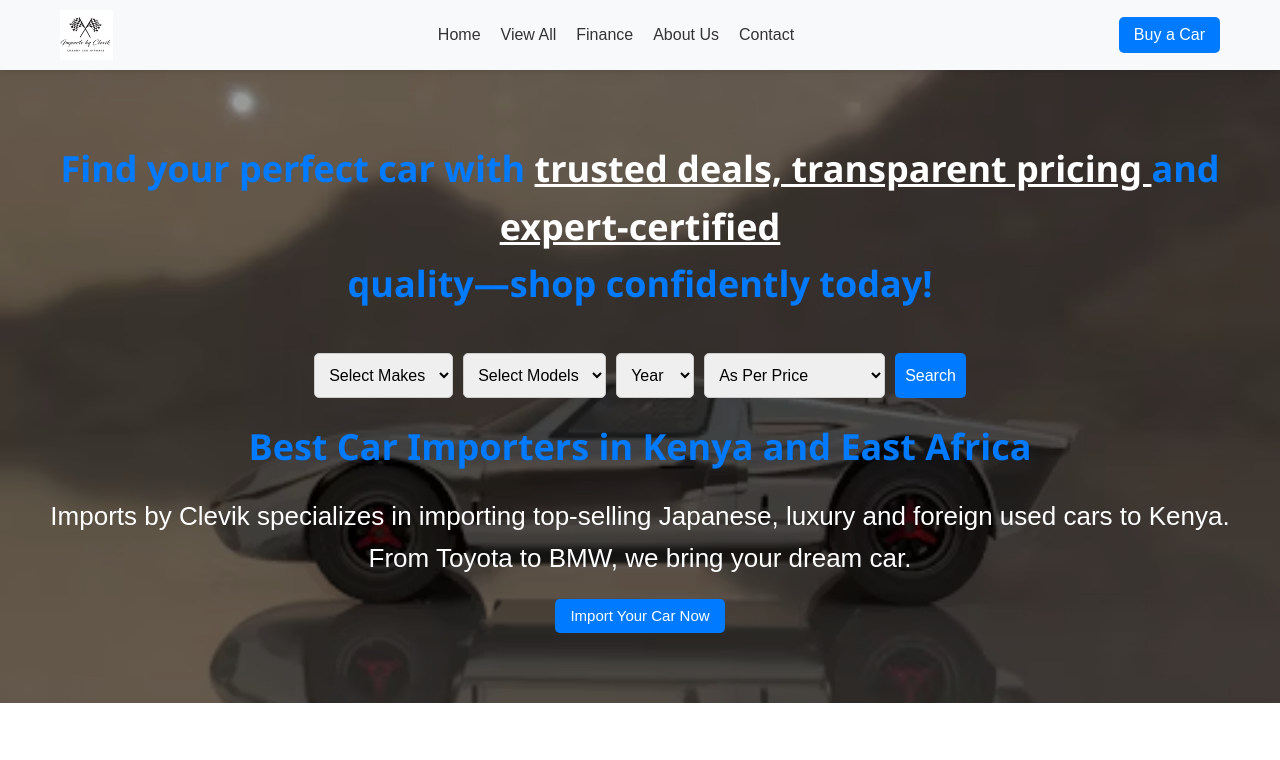
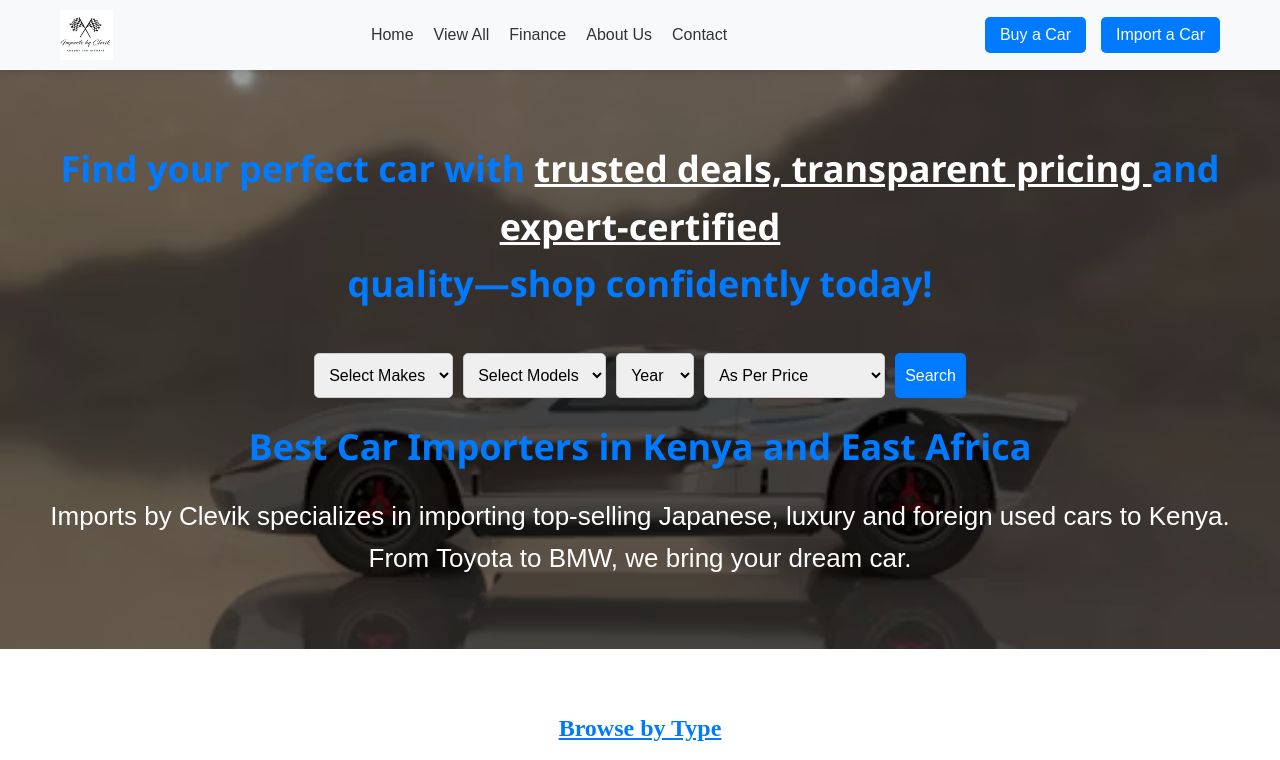
Before and after one commit to mohpinchase/IBC, a plain HTML site: page index.html in a window 1280 px wide. Shown: the top 760 px of the page. Drawn offline with nearby package versions, Linux system fonts and the light colour scheme.

Commit message:
Update index.html

```diff
--- a/index.html
+++ b/index.html
@@ -33,6 +33,7 @@
                 <div class="auth">
                     <!-- <a href="#" class="sign-in">Sign In</a> -->
                     <a href="view-all.html" class="submit-btn">Buy a Car</a>
+                    <a href="#contact" class="submit-btn">Import a Car</a>
                 </div>
             </div>
             <div class="hamburger">
@@ -89,8 +90,7 @@
          <h1>Best Car Importers in Kenya and East Africa</h1>
     <p>Imports by Clevik specializes in importing top-selling Japanese, luxury and foreign used cars to Kenya.<br>
         From Toyota to BMW, we bring your dream car.</p>
-    <a href="#contact" class="submit-btn">Import Your Car Now</a>
-        </section>
+            </section>
 
         <section class="browse-by-type">
 
```
